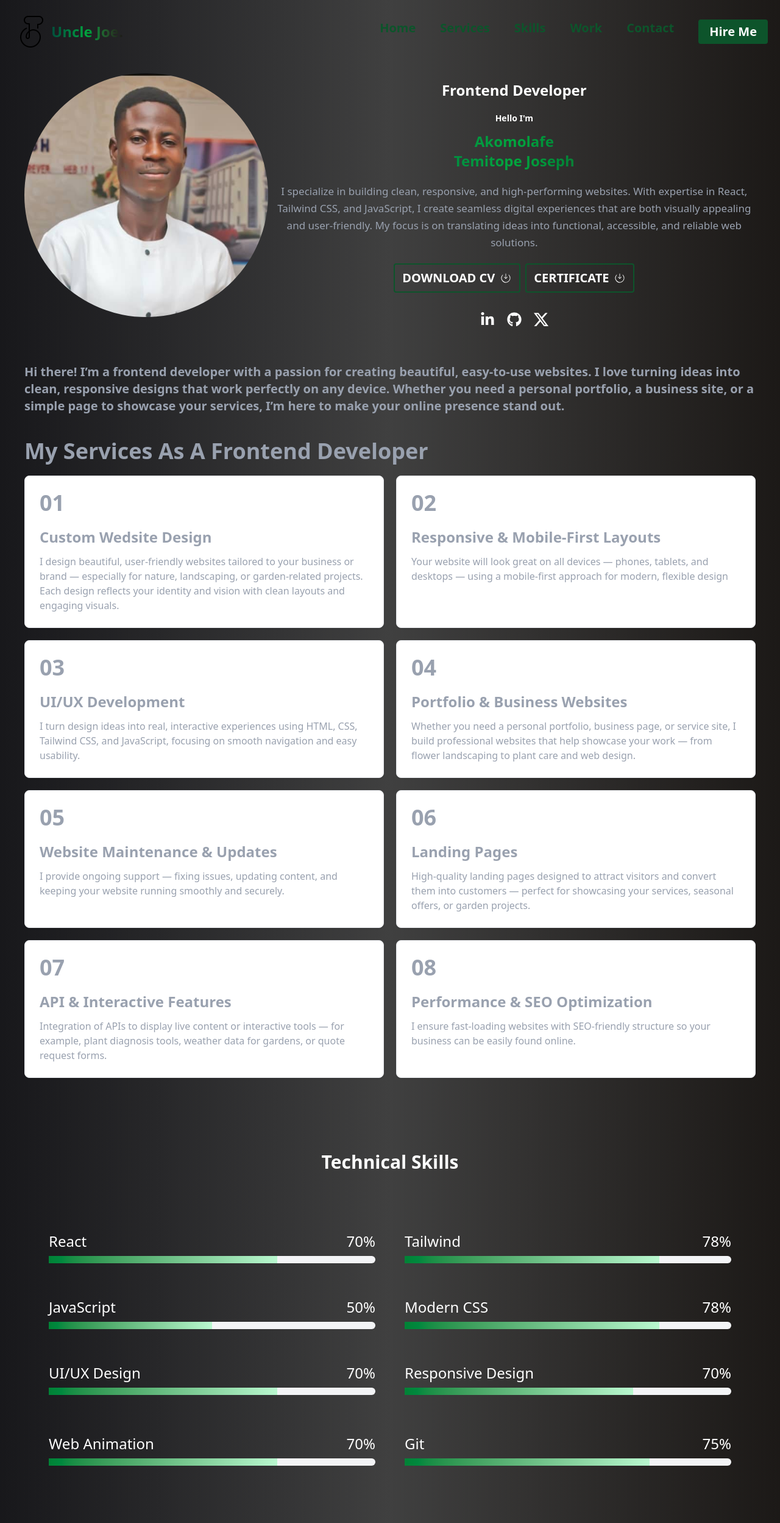
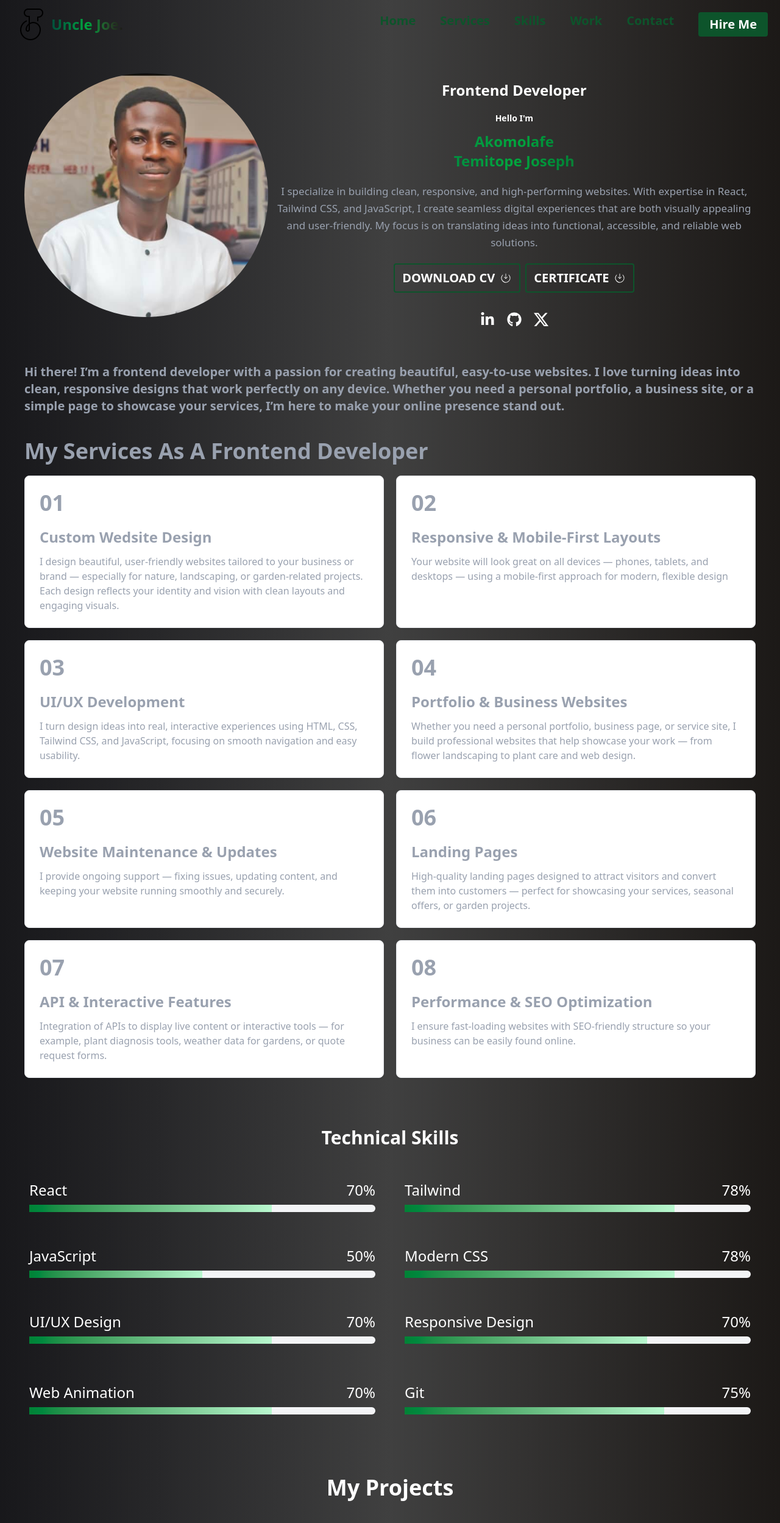
Before and after one commit to akomolafetemitopejoseph/portfolio-2, a React (Vite) app: page / in a window 1280 px wide. Shown: the top 2498 px of the page at 61% size. Built offline with nearby package versions, Linux system fonts and the light colour scheme.

Commit message:
Added new feature

```diff
--- a/src/Components/ContactPage.jsx
+++ b/src/Components/ContactPage.jsx
@@ -12,7 +12,7 @@ const ContactPage = () => {
   return (
     <div className="px-5 py-5  lg:px-10 lg:pt-10">
       <div>
-        <h1 className="flex justify-center mb-10 lg:mb-15 items-center gap-2 text-2xl lg:text-4xl bg-gradient-to-r from-emerald-900 via-green-600 to-stone-900 bg-clip-text text-transparent font-extrabold capitalize">
+        <h1 className="flex justify-center mb-5 items-center gap-2 text-2xl lg:text-4xl bg-gradient-to-r from-emerald-900 via-green-600 to-stone-900 bg-clip-text text-transparent font-extrabold capitalize">
           <BsEnvelopeArrowDownFill className="text-gray-400" /> contact
         </h1>
       </div>
@@ -107,7 +107,7 @@ const ContactPage = () => {
 
           <button
             type="submit"
-            className="w-full flex justify-center items-center gap-3 text-white bg-green-900 hover:bg-green-800 focus:ring-4 focus:outline-none focus:ring-green-300 font-medium rounded-lg text-xl p-3 lg:p-5 lg:text-2xl w lg:p-5-lg:full 2xl:w-auto px-5 py-2.5 text-center dark:bg-green-600 dark:hover:bg-green-700 dark:focus:ring-green-800"
+            className="w-full flex justify-center items-center gap-3 text-white bg-green-900 hover:bg-green-800 focus:ring-4 focus:outline-none focus:ring-green-300 font-medium rounded-lg text-xl p-3 lg:p-5 lg:text-2xl w lg:p-5-lg:full 2xl:w-auto px-5 py-2.5 text-center dark:bg-green-600 dark:hover:bg-green-700 dark:focus:ring-green-800 transition-all duration-600 cursor-pointer"
           >
             <FiSend /> Submit
           </button>
--- a/src/Components/NavBar.jsx
+++ b/src/Components/NavBar.jsx
@@ -12,7 +12,7 @@ function NavBar() {
 
   return (
     <div className="">
-      <nav className="flex lg:flex justify-between fixed top-0 right-0 left-0 text-center items-center px-3 py-5 lg:px-5 lg:pt-5  text-white">
+      <nav className="flex lg:flex justify-between fixed top-0 right-0 left-0 text-center items-center px-3 py-3 lg:px-5 lg:pt-2  text-white">
         <div className="lg:flex justify-center items-center">
           <div className="flex justify-center items-center">
             <img
--- a/src/Components/Skills.jsx
+++ b/src/Components/Skills.jsx
@@ -1,24 +1,19 @@
 import React from "react";
 
 const Skills = () => {
-
   return (
-
     <div>
       <div className="mt-10 lg:mt-15">
         <h1
-            className="text-center pb-2  text-xl m
-          md:text-2xl lg:text-3xl font-bold mt-2 lg:pt-10 text-white"
+          className="text-center  text-xl
+          md:text-2xl lg:text-3xl font-bold mt-2 lg:mt-5 text-white"
         >
           Technical Skills
         </h1>
-
       </div>
 
-        <div className=" grid grid-cols-1 lg:grid-cols-2 gap-2 lg:gap-2 m-2 lg:m-5 text-white px-5 lg:px-10 py-5 lg:py-10">
-
+      <div className=" grid grid-cols-1 lg:grid-cols-2 gap-2 m-2 lg:m-5 text-white px-5 lg:px-2 py-5 lg:mt-1 ">
         <div className="pb-3 lg:p-5 mt-2 ">
-
           <h1 className="flex justify-between text-sm lg:text-2xl  space-30 mb-2">
             React <span>70%</span>
           </h1>
@@ -89,11 +84,8 @@ const Skills = () => {
             <div className="w-[75%] h-full bg-gradient-to-r from-green-700 to-green-200"></div>
           </div>
         </div>
-
       </div>
     </div>
-
-
   );
 };
 
```
Lines whose indentation alone changed are shown as unchanged.
